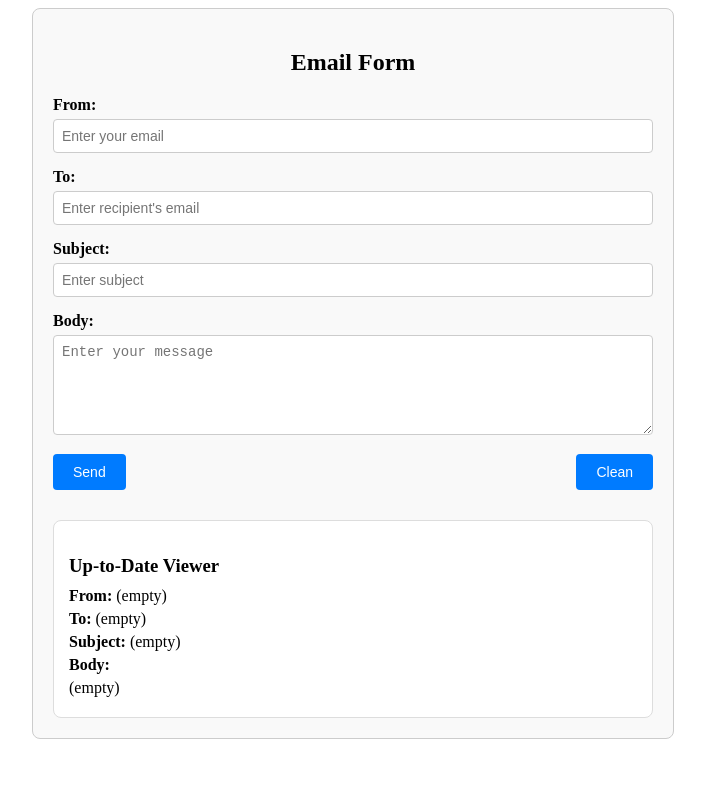
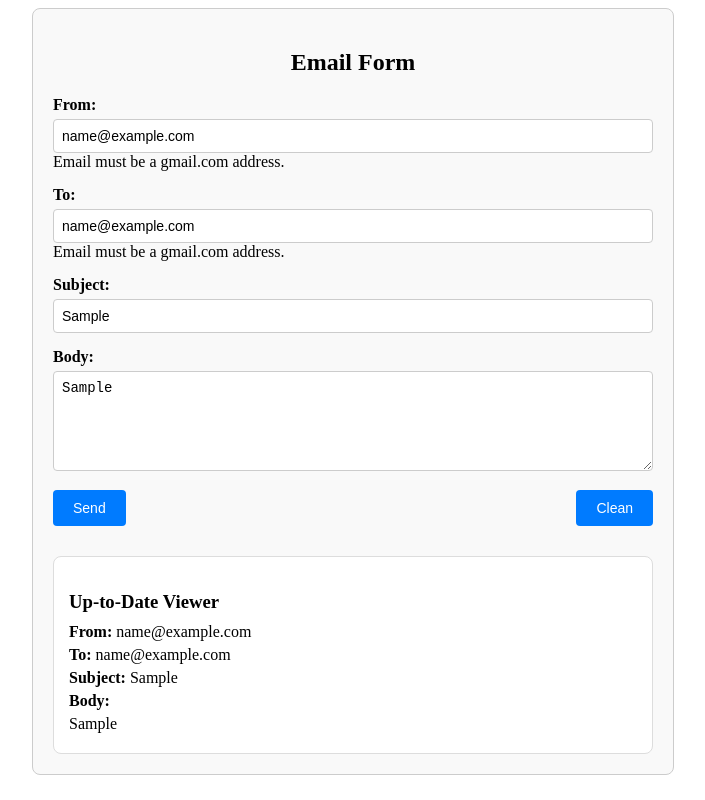
Before and after one commit to koushikm8926/Angular-Class-Practise, an Angular app: page / in a window 1280 px wide. Both pictures are taken after typing "name@example.com", "name@example.com", "Sample", "Sample" into the empty fields and a click on the button "Send". Shown: the whole page, without its empty margins (287-992 px from the left). Built offline with nearby package versions, Linux system fonts and the light colour scheme.

Commit message:
Required and Email Format Done in Both From and To filed

```diff
--- a/src/app/email-reader/email-reader.component.html
+++ b/src/app/email-reader/email-reader.component.html
@@ -3,22 +3,65 @@
   <form>
     <div class="form-group">
       <label for="from">From:</label>
-      <input id="from" type="text" name="from" [(ngModel)]="email.from" placeholder="Enter your email" />
+      <input
+        id="from"
+        type="text"
+        name="from"
+        [(ngModel)]="email.from"
+        required
+        email
+        pattern=".+@gmail\.com$"
+        placeholder="Enter your email"
+        #from="ngModel"
+      />
+      <div *ngIf="from.invalid" class="error">
+        <div *ngIf="from.errors?.['required']">This field is required.</div>
+        <div *ngIf="from.errors?.['email']">Enter a valid email address.</div>
+        <div *ngIf="from.errors?.['pattern']">Email must be a gmail.com address.</div>
+      </div>
+
     </div>
 
     <div class="form-group">
       <label for="to">To:</label>
-      <input id="to" type="text" name="to" [(ngModel)]="email.to" placeholder="Enter recipient's email" />
+      <input
+        id="to"
+        type="text"
+        name="to"
+        [(ngModel)]="email.to"
+        required
+        email
+        placeholder="Enter recipient's email"
+        pattern=".+@gmail\.com$"
+        placeholder="Enter your email"
+        #from="ngModel"
+      />
+      <div *ngIf="from.invalid" class="error">
+        <div *ngIf="from.errors?.['required']">This field is required.</div>
+        <div *ngIf="from.errors?.['email']">Enter a valid email address.</div>
+        <div *ngIf="from.errors?.['pattern']">Email must be a gmail.com address.</div>
+      </div>
     </div>
 
     <div class="form-group">
       <label for="subject">Subject:</label>
-      <input id="subject" type="text" name="subject" [(ngModel)]="email.subject" placeholder="Enter subject" />
+      <input
+        id="subject"
+        type="text"
+        name="subject"
+        [(ngModel)]="email.subject"
+        placeholder="Enter subject"
+      />
     </div>
 
     <div class="form-group">
       <label for="body">Body:</label>
-      <textarea id="body" name="body" [(ngModel)]="email.body" placeholder="Enter your message"></textarea>
+      <textarea
+        id="body"
+        name="body"
+        [(ngModel)]="email.body"
+        placeholder="Enter your message"
+      ></textarea>
     </div>
 
     <div class="buttons">
@@ -29,10 +72,10 @@
 
   <div class="email-preview">
     <h3>Up-to-Date Viewer</h3>
-    <p><strong>From:</strong> {{ email.from || '(empty)' }}</p>
-    <p><strong>To:</strong> {{ email.to || '(empty)' }}</p>
-    <p><strong>Subject:</strong> {{ email.subject || '(empty)' }}</p>
+    <p><strong>From:</strong> {{ email.from || "(empty)" }}</p>
+    <p><strong>To:</strong> {{ email.to || "(empty)" }}</p>
+    <p><strong>Subject:</strong> {{ email.subject || "(empty)" }}</p>
     <p><strong>Body:</strong></p>
-    <p>{{ email.body || '(empty)' }}</p>
+    <p>{{ email.body || "(empty)" }}</p>
   </div>
 </div>
--- a/src/app/email-reader/email-reader.component.ts
+++ b/src/app/email-reader/email-reader.component.ts
@@ -1,11 +1,11 @@
 import { Component } from '@angular/core';
 import { FormsModule } from '@angular/forms';
-
+import { CommonModule } from '@angular/common';
 
 @Component({
   selector: 'app-email-reader',
   standalone: true,
-  imports: [FormsModule],
+  imports: [FormsModule, CommonModule,],
   templateUrl: './email-reader.component.html',
   styleUrl: './email-reader.component.css'
 })
@@ -17,8 +17,11 @@ export class EmailReaderComponent {
     body: ''
   };
   sendEmail() {
-    alert(`Email Sent!\n\nFrom: ${this.email.from}\nTo: ${this.email.to}\nSubject: ${this.email.subject}\nBody: ${this.email.body}`);
-    this.clearForm();
+    if (!this.email.from || !this.email.to) {
+      alert('Please fill out all required fields.');
+      return;
+    }
+    alert('Email Sent!\n' + JSON.stringify(this.email));
   }
 
   clearForm() {
```
